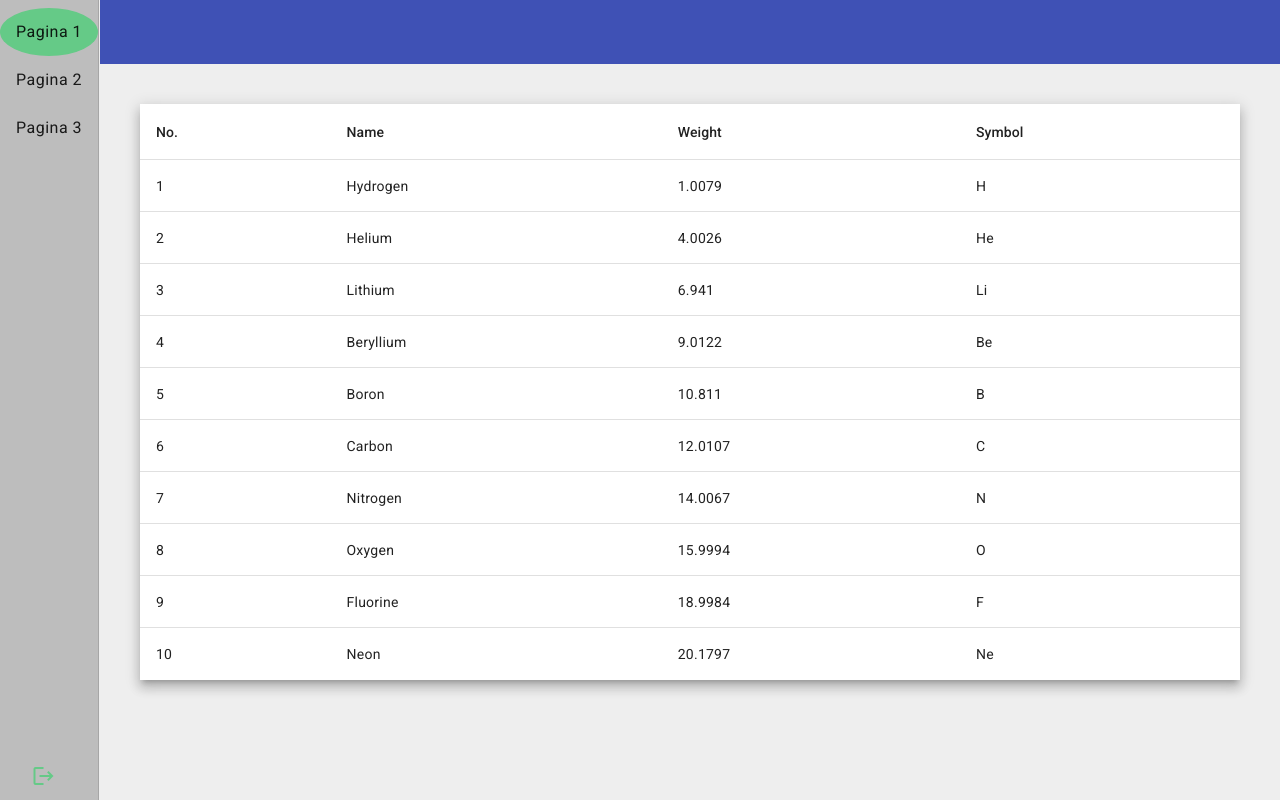
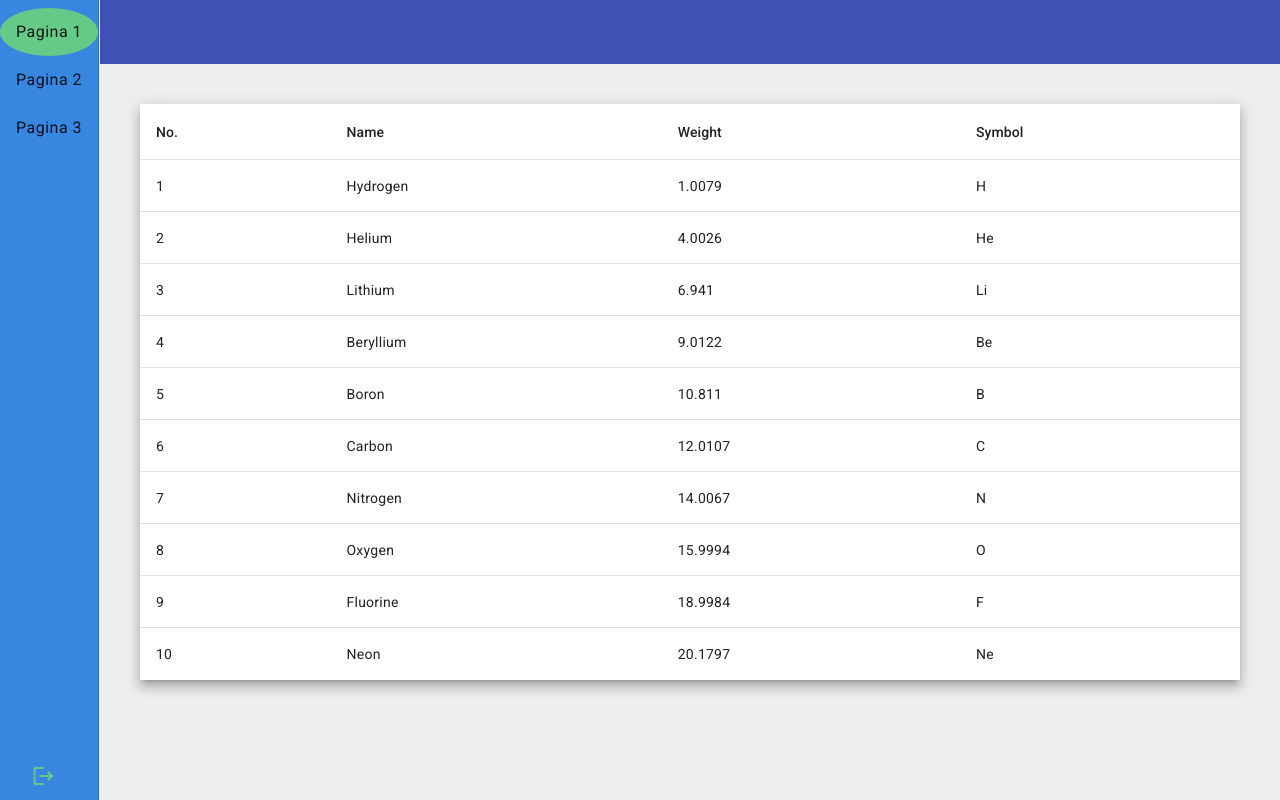
Before and after one commit to Salvatore-12/lezione-38-ng, an Angular app: page /pagina1 in a window 1280 px wide. Built offline with nearby package versions, Linux system fonts and the light colour scheme.

Commit message:
cambio background-color dellla sidebar

```diff
--- a/src/app/componenti/dashboard/dashboard.component.css
+++ b/src/app/componenti/dashboard/dashboard.component.css
@@ -7,7 +7,7 @@
     background: #eee;
   }
 .sidebarstyle{
-  background-color: rgb(189, 189, 189);
+  background-color: rgb(55, 134, 223);
   position:absolute
 }
 
```
